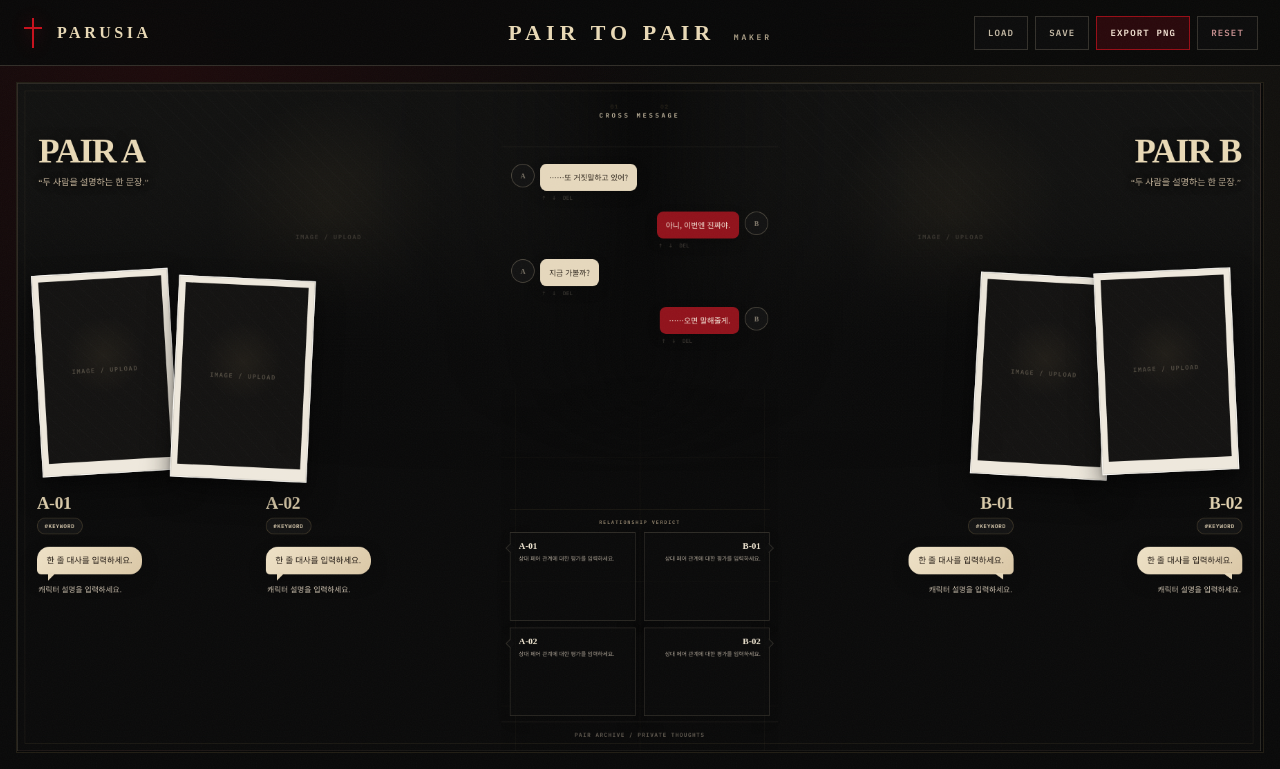
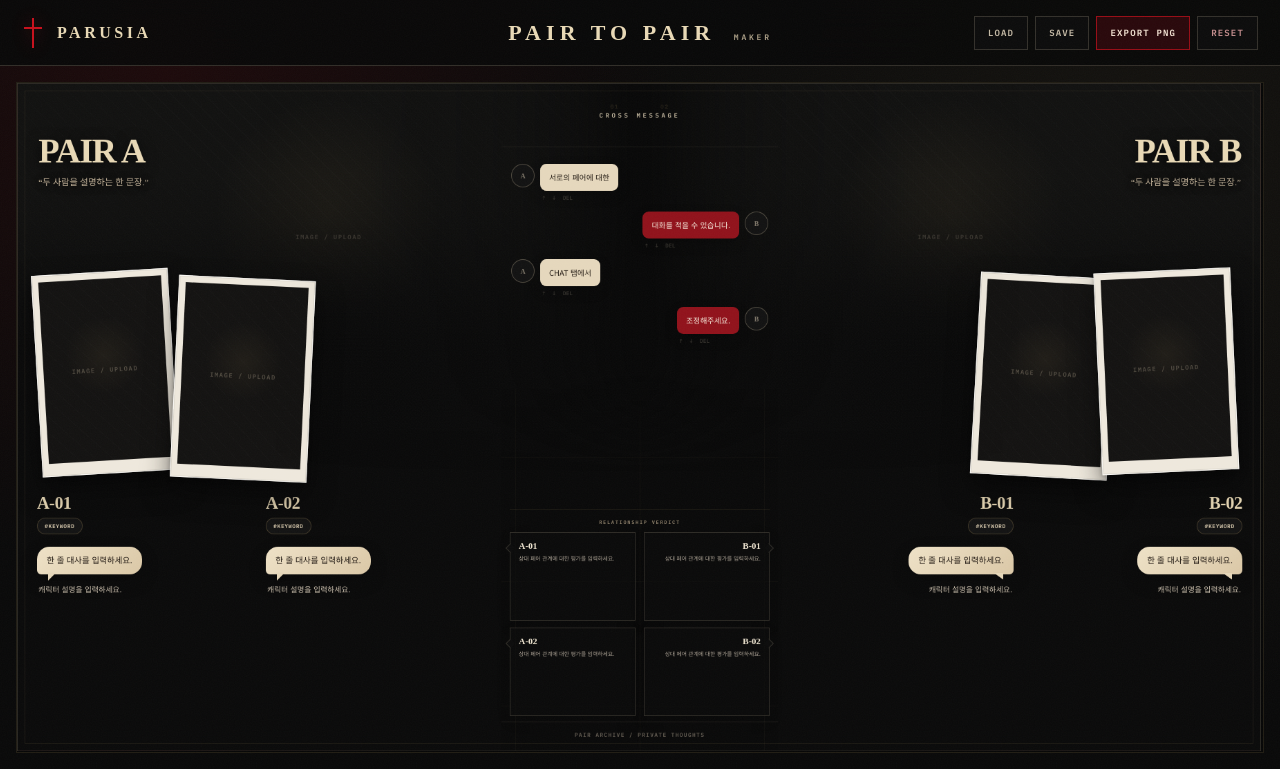
Before and after one commit to ratdidigi/PARUSIA_pairtopair, a plain HTML site: page index.html in a window 1280 px wide. Shown: the top 769 px of the page. Drawn offline with nearby package versions, Linux system fonts and the light colour scheme.

Commit message:
Update index.html

```diff
--- a/index.html
+++ b/index.html
@@ -897,10 +897,10 @@ const state={
   keywords:{a1Keywords:['#KEYWORD'],a2Keywords:['#KEYWORD'],b1Keywords:['#KEYWORD'],b2Keywords:['#KEYWORD']},
   images:{},
   messages:[
-    {speaker:'a1',side:'left',text:'……또 거짓말하고 있어?'},
-    {speaker:'b2',side:'right',text:'아니, 이번엔 진짜야.'},
-    {speaker:'a1',side:'left',text:'지금 가볼까?'},
-    {speaker:'b2',side:'right',text:'……오면 말해줄게.'}
+    {speaker:'a1',side:'left',text:'서로의 페어에 대한'},
+    {speaker:'b1',side:'right',text:'대화를 적을 수 있습니다.'},
+    {speaker:'a2',side:'left',text:'CHAT 탭에서'},
+    {speaker:'b2',side:'right',text:'조정해주세요.'}
   ],
   verdicts:{
     a1:{text:'상대 페어 관계에 대한 평가를 입력하세요.',type:''},
@@ -1212,7 +1212,7 @@ async function loadProject(){
 }
 document.getElementById('saveBtn').onclick=()=>saveProject().catch(e=>{ console.error(e); notify('SAVE FAILED'); });
 document.getElementById('loadBtn').onclick=()=>loadProject().catch(e=>{ console.error(e); notify('LOAD FAILED'); });
-document.getElementById('resetBtn').onclick=()=>{ if(confirm('현재 편집 내용을 초기화할까?')) location.reload(); };
+document.getElementById('resetBtn').onclick=()=>{ if(confirm('현재 편집 내용을 초기화할까요?')) location.reload(); };
 
 async function exportBoard(){
   if(!window.html2canvas){ notify('EXPORT LIBRARY ERROR'); return; }
```
